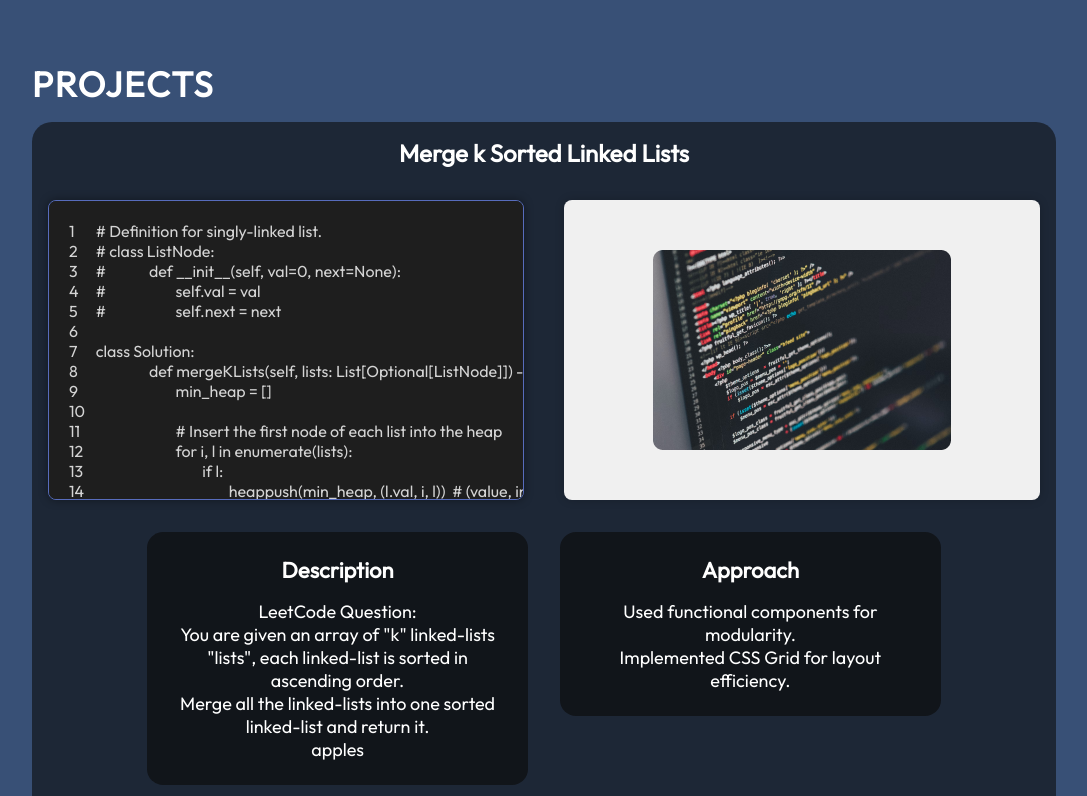
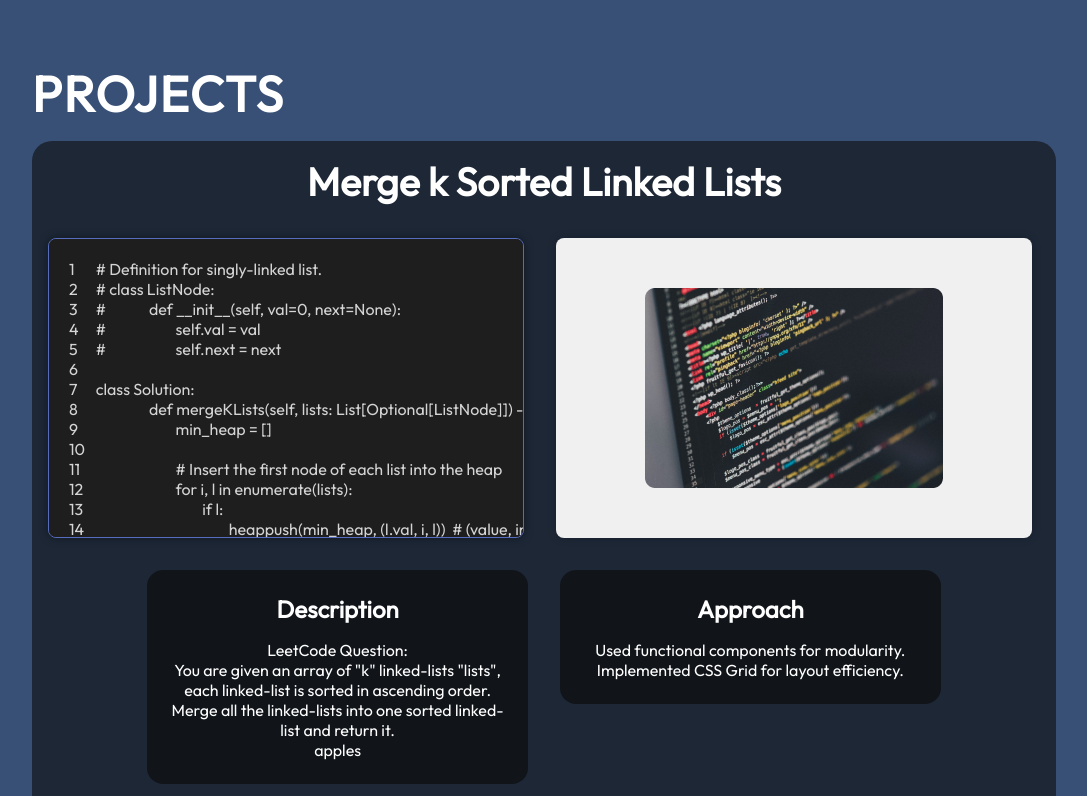
Before and after one commit to KimsrunLim/kimsrun-lim-portfolio, a React (Vite) app: page / in a window 1280 px wide. Shown: the part 3240-4036 px from the top of the page, without its empty margins (96-1183 px from the left). Built offline with nearby package versions, Linux system fonts and the light colour scheme.

Commit message:
Project Section responsiveness

```diff
--- a/src/components/Projects/Projects.module.css
+++ b/src/components/Projects/Projects.module.css
@@ -3,7 +3,6 @@
 .container {
   display: flex;
   flex-direction: column;
-  /* padding: 20px; */
   margin-left: 10%;
   margin-right: 10%;
   margin-top: 76px;
@@ -12,14 +11,13 @@
 .project {
   margin-block: 1rem;
   padding-inline: 1rem;
-
   border-radius: 20px;
   background-color: rgba(12, 12, 12, 0.6);
 }
 
 .title {
   color: var(--color-text);
-  font-size: 35px;
+  font-size: calc(1.5rem + 2vw);
   font-weight: 700;
   letter-spacing: 1.75px;
   text-transform: uppercase;
@@ -28,7 +26,7 @@
 .projectTitle {
   color: var(--color-text);
   padding-top: 1rem;
-  font-size: 24px;
+  font-size: calc(1.25rem + 1.5vw);
   text-align: center;
   margin-bottom: 2rem;
 }
@@ -37,26 +35,23 @@
   display: flex;
   margin-inline: auto;
   margin-top: 1rem;
-  justify-content: space-between;
   width: 100%;
   max-width: 1200px;
+  flex-wrap: nowrap;
+  gap: 2rem;
 }
 
 .terminalBox {
   width: 48%;
   background-color: #1e1e1e;
-  /* VSCode dark terminal background */
   color: #d4d4d4;
-  /* Light grey text */
   padding: 20px;
   border-radius: 8px;
   font-family: "Courier New", monospace;
   height: 300px;
   box-shadow: 0 0 10px rgba(0, 0, 0, 0.4);
   border: 1px solid var(--color-primary);
-  /* Subtle border similar to VSCode terminal */
   position: relative;
-
   overflow: auto;
   scrollbar-width: none;
 }
@@ -81,51 +76,80 @@
   max-height: 100%;
   object-fit: contain;
   border-radius: 8px;
+  cursor: pointer;
 }
 
 .textContainer {
   display: flex;
-  justify-content: space-between; /* Distributes space evenly */
-  align-items: flex-start; /* Aligns to the top */
-  gap: 2rem; /* Space between columns */
+  justify-content: space-between;
+  align-items: flex-start;
+  gap: 2rem;
   margin-inline: 10%;
   margin-block: 2rem;
-  flex-wrap: wrap; /* Allows stacking on smaller screens */
+  flex-wrap: wrap;
 }
 
 .textHeader {
   color: var(--color-text);
+  font-size: 1.5rem;
 }
 
 .description, .approach {
-  flex: 1; /* Each section takes equal space */
-  min-width: 40%; /* Prevents shrinking too much */
+  flex: 1;
+  min-width: 40%;
   padding: 1.5rem;
   border-radius: 1rem;
-  font-size: 18px;
+  font-size: 1rem;
   color: var(--color-text);
   text-align: center;
-  background-color: red;
   background-color: rgba(12, 12, 12, 0.674);
 }
 
 h4 {
   margin-bottom: 1rem;
-  font-size: 22px;
+  font-size: 1.25rem;
   color: var(--color-primary);
   text-align: center;
 }
 
+/* Mobile responsiveness */
+@media screen and (max-width: 830px) {
+  .container {
+    margin-left: 5%;
+    margin-right: 5%;
+  }
 
-.image {
-  /* Normal image styling */
-  cursor: pointer;
-  /* Ensure the image shows as clickable initially */
+  .title {
+    font-size: 2rem;
+  }
+
+  .projectTitle {
+    font-size: 1.5rem;
+  }
+
+  .splitContainer {
+    flex-direction: column;
+    align-items: center;
+  }
+
+  .terminalBox, .slideshow {
+    width: 100%;
+    height: 250px;
+  }
+
+  .textContainer {
+    flex-direction: column;
+    gap: 1.5rem;
+    margin-inline: 0;
+  }
+
+  .description, .approach {
+    min-width: 100%;
+    padding: 1rem;
+    font-size: 1rem;
+  }
+
+  h4 {
+    font-size: 1.1rem;
+  }
 }
-
-.clicked {
-  pointer-events: none;
-  /* Disable all interactions */
-  user-select: none;
-  /* Prevent text selection (highlighting) */
-}
```
